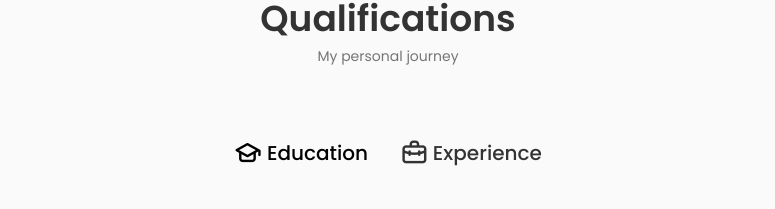
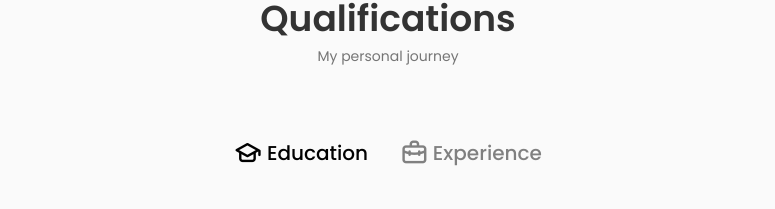
Before and after one commit to ekpemcr7/portfolio, a React (Vite) app: page / in a window 1280 px wide. Shown: the part 2014-2223 px from the top of the page, without its empty margins (252-1027 px from the left). Built offline with nearby package versions, Linux system fonts and the light colour scheme.

Commit message:
Update Qualifications.css

```diff
--- a/src/components/Qualifications/Qualifications.css
+++ b/src/components/Qualifications/Qualifications.css
@@ -11,7 +11,7 @@
 .qualification__button {
   font-size: var(--h3-font-size);
   font-weight: var(--font-medium);
-  color: var(--title-color);
+  color: gray;
   margin: 0 var(--mb-1);
   cursor: pointer;
 }
```
